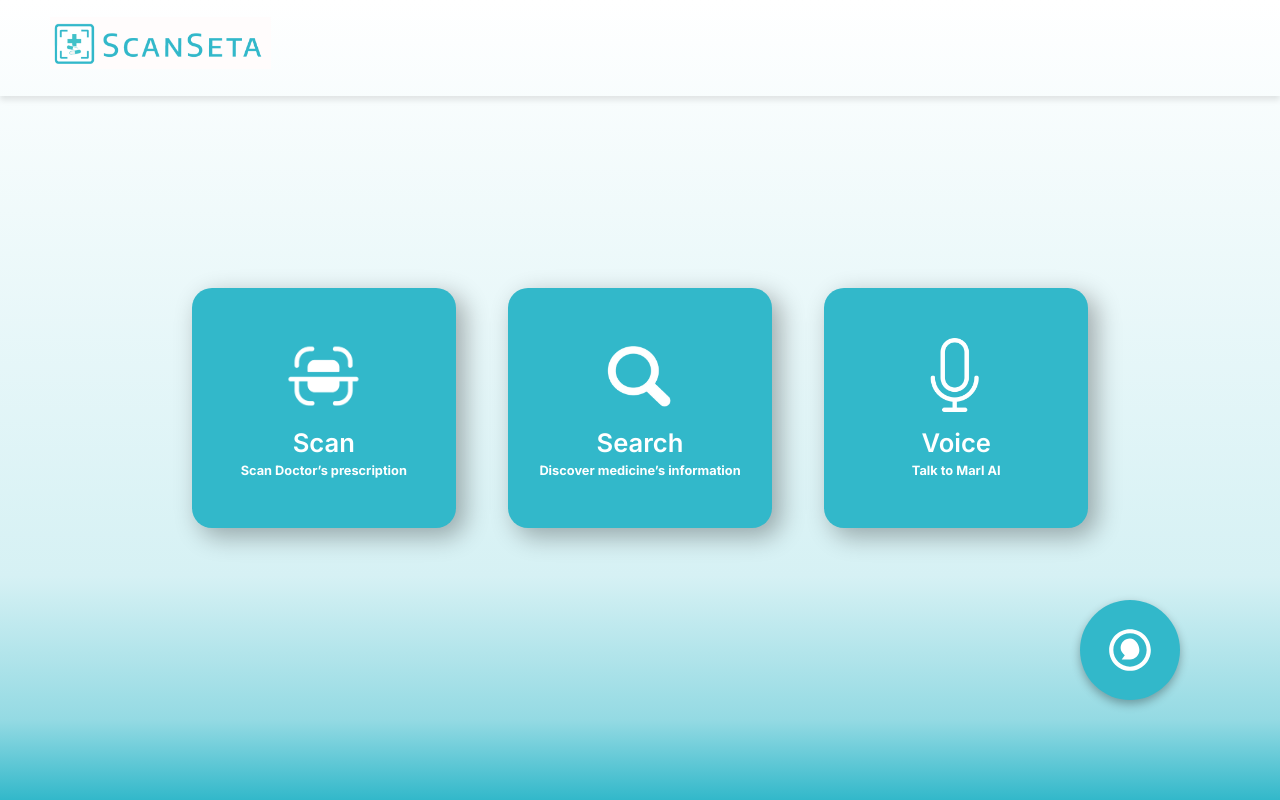
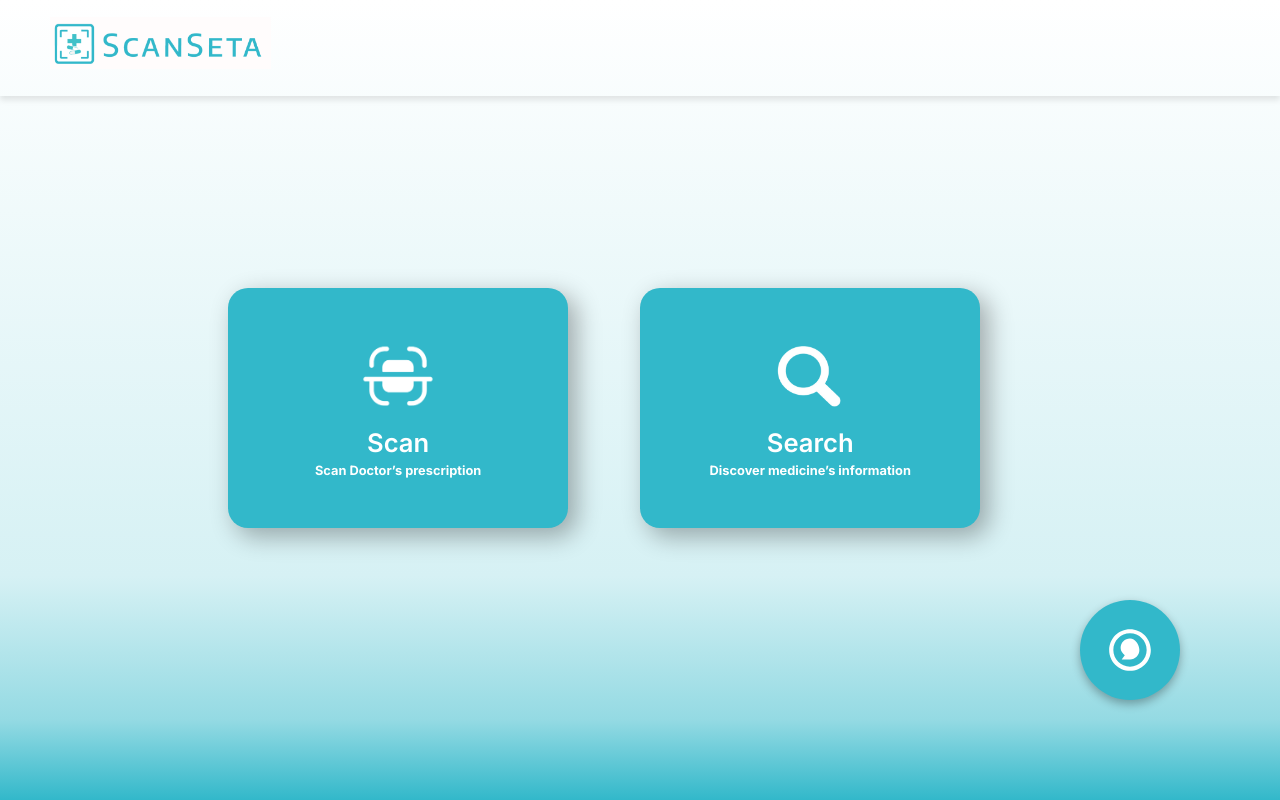
Before and after one commit to Marl6/ScansetaV1, a React (Create React App) app in the folder Front_end/: page / in a window 1280 px wide. Built offline with nearby package versions, Linux system fonts and the light colour scheme; the HTML template or start-up script is replaced by a standard one.

Commit message:
Scanseta_v1.8 Working

```diff
--- a/Front_end/src/components/pages/dashboard.jsx
+++ b/Front_end/src/components/pages/dashboard.jsx
@@ -36,11 +36,11 @@ const Dashboard = ({ goToDashboard2, goToDashboard3, goToDashboard4 }) => {
 
       <div className="divider-dashboard"></div>
 
-      <button onClick={goToDashboard4}>
+      {/* <button onClick={goToDashboard4}>
         <img src={talkIcon} alt="Search Icon" className="button-image" />
         <h2>Voice</h2>
         <p>Talk to Marl AI</p>
-      </button>
+      </button> */}
     </div>
 
     {/* AI Floating Button */}
```
